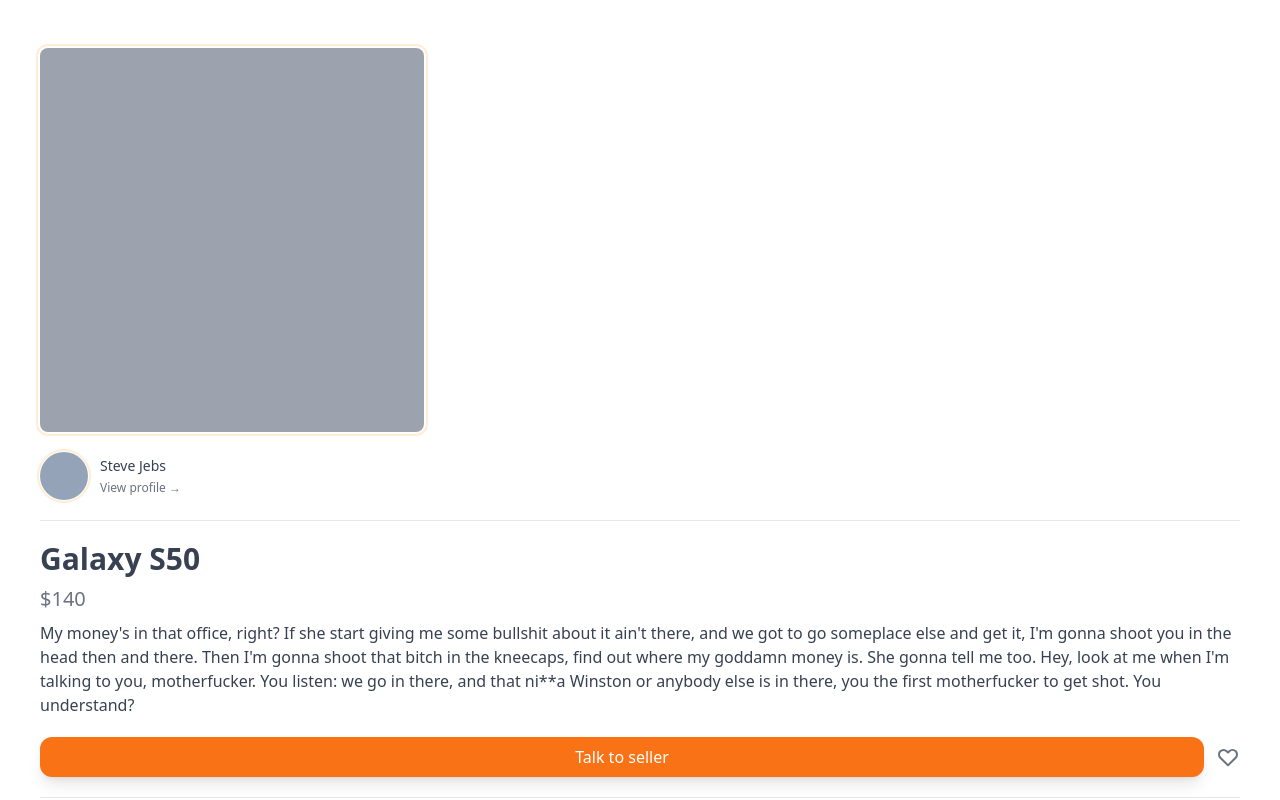
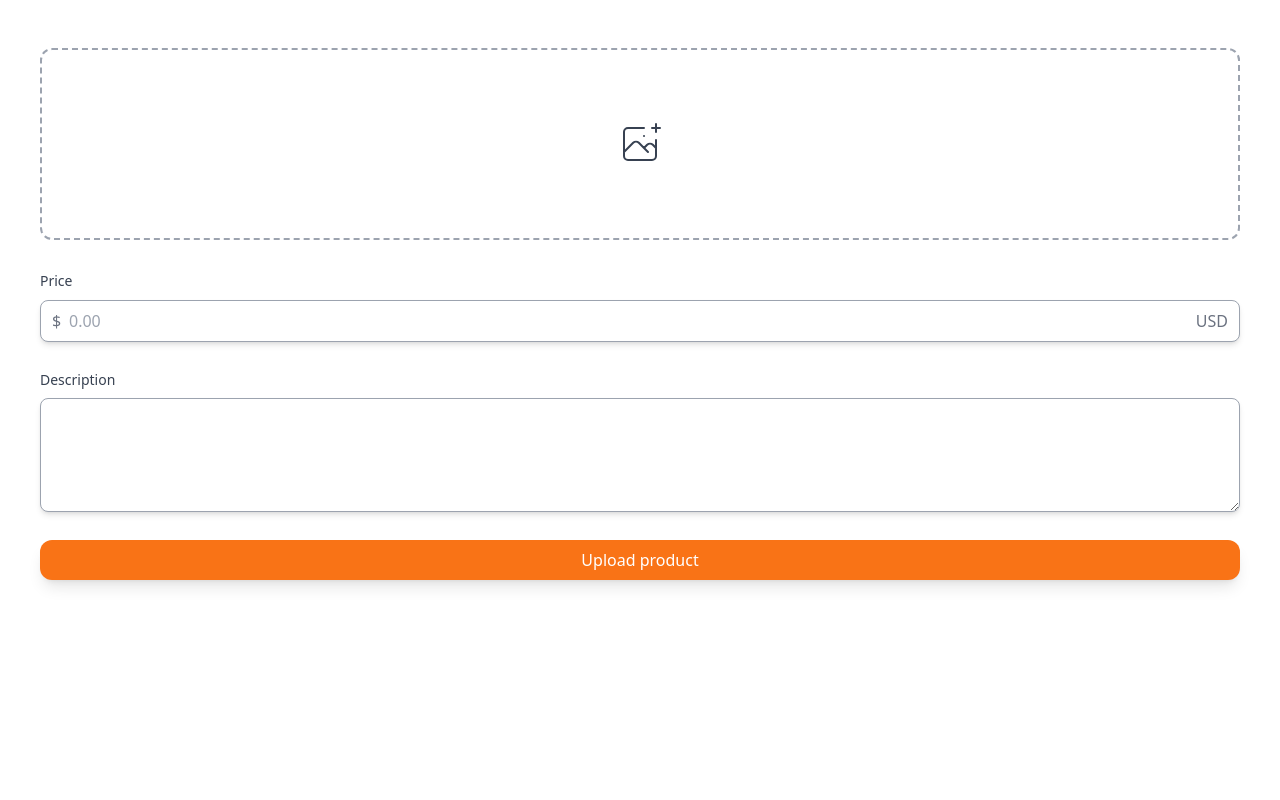
Before and after one commit to yeonvv/carrot-market, a Next.js app: page /items/upload in a window 1280 px wide. Shown: the top 800 px of the page. Built offline with nearby package versions, Linux system fonts and the light colour scheme.

Commit message:
create itmes-upload

```diff
--- /dev/null
+++ b/pages/items/upload.tsx
@@ -0,0 +1,60 @@
+import { NextPage } from "next";
+
+const Upload: NextPage = () => {
+  return (
+    <div className="py-12 px-10 w-full space-y-7 select-none">
+      <div>
+        <label className="flex items-center justify-center h-48 text-gray-700 border-2 border-dashed border-gray-400 rounded-xl hover:text-orange-500 hover:border-orange-500 hover:bg-gradient-to-br from-orange-50 to-orange-100 transition cursor-pointer">
+          <svg
+            className="h-12 w-12"
+            stroke="currentColor"
+            fill="none"
+            viewBox="0 0 48 48"
+            aria-hidden="true"
+          >
+            <path
+              d="M28 8H12a4 4 0 00-4 4v20m32-12v8m0 0v8a4 4 0 01-4 4H12a4 4 0 01-4-4v-4m32-4l-3.172-3.172a4 4 0 00-5.656 0L28 28M8 32l9.172-9.172a4 4 0 015.656 0L28 28m0 0l4 4m4-24h8m-4-4v8m-12 4h.02"
+              strokeWidth={2}
+              strokeLinecap="round"
+              strokeLinejoin="round"
+            />
+          </svg>
+          <input type="file" className="hidden" />
+        </label>
+      </div>
+      <div className="text-gray-700 space-y-2">
+        <label htmlFor="price" className="text-sm text-gray-700 font-medium">
+          Price
+        </label>
+        <div className="flex items-center relative">
+          <span className="absolute left-3 text-gray-500">$</span>
+          <input
+            id="price"
+            type="text"
+            placeholder="0.00"
+            className="appearance-none w-full pl-7 shadow-md rounded-lg placeholder-gray-400 border-gray-400 focus:outline-none focus:ring-orange-500 focus:border-orange-500 transition"
+          />
+          <span className="absolute right-3 text-gray-500">USD</span>
+        </div>
+      </div>
+      <div className="flex flex-col space-y-2">
+        <label
+          htmlFor="description"
+          className="text-sm text-gray-700 font-medium"
+        >
+          Description
+        </label>
+        <textarea
+          id="description"
+          rows={4}
+          className="appearance-none w-full shadow-md rounded-lg placeholder-gray-400 border-gray-400 focus:outline-none focus:ring-orange-500 focus:border-orange-500 transition"
+        />
+      </div>
+      <button className="w-full py-2 bg-orange-500 text-white font-medium rounded-xl shadow-lg hover:bg-orange-400 focus:outline-none focus:ring-2 focus:ring-offset-2 focus:ring-orange-500 transition">
+        Upload product
+      </button>
+    </div>
+  );
+};
+
+export default Upload;
```
